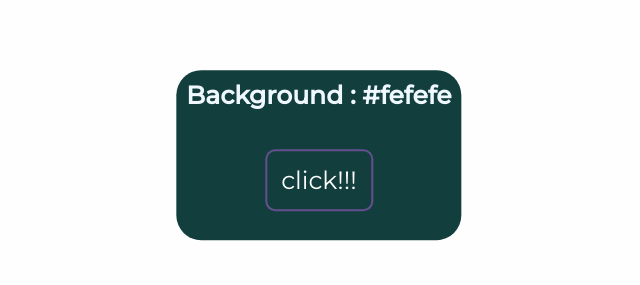
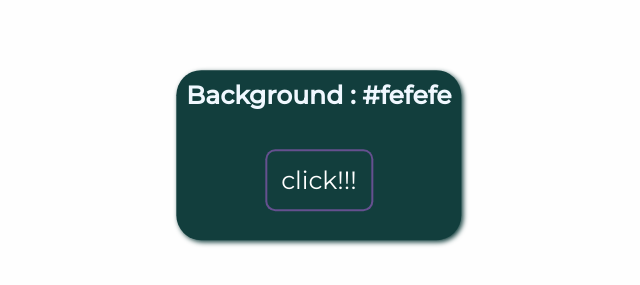
Before and after one commit to ahamed-sha-11/color-generation-jutsu, a plain HTML site: page index.html in a window 1280 px wide. Shown: the part 245-530 px from the top of the page, 321-961 px from the left. Drawn offline with Linux system fonts and the light colour scheme.

Commit message:
style.css
box shadow not easy on eyes so changed

```diff
--- a/style.css
+++ b/style.css
@@ -34,7 +34,7 @@ body{
     border-radius: 25px;
     align-items: center;
     flex-direction: column;
-    box-shadow: 2px 2px 5px #fefefe;
+    box-shadow: 2px 2px 5px #123e3d;
 }
 .color-selector h1{
     padding: 10px;
```
